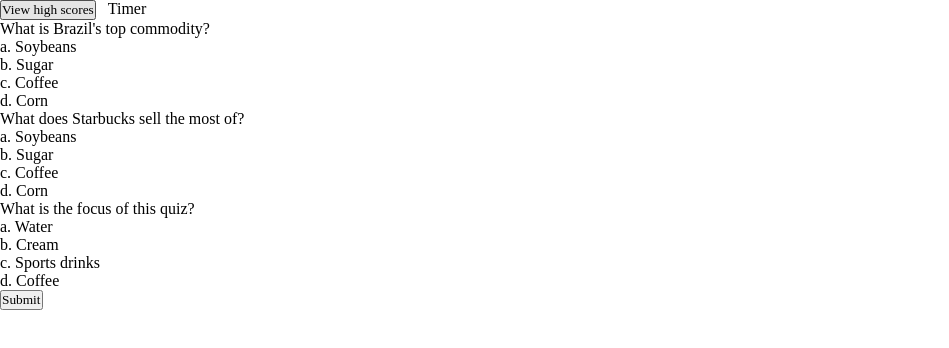
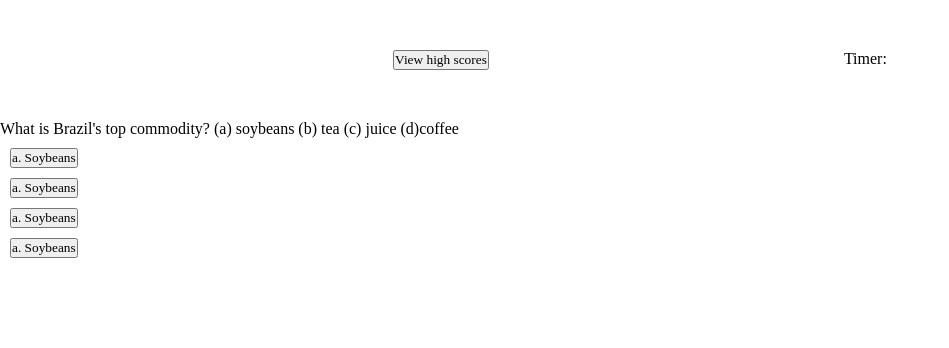
Before and after one commit to Rhondoid/multiple-choice-quiz, a plain HTML site: page questions.html in a window 1280 px wide. Shown: the whole page, without its empty margins (0-949 px from the left). Drawn offline with Linux system fonts and the light colour scheme.

Commit message:
css style, refactoring, linked questions pg

```diff
--- a/assets/CSS/style.css
+++ b/assets/CSS/style.css
@@ -1,32 +1,45 @@
 *  {
     margin: 0;
     padding: 0;
-
     gap: 12px;
     font-family: 'Times New Roman', Times, serif;
     box-sizing: border-box;
 }
+
 header{
-    display: inline-flex;
-    flex-wrap: wrap;
+    display: flex;
+    justify-content: space-evenly;
+    margin: 50px;
 }
 
-.start{
+.start {
+    position: relative;
+    align-items:center;
     box-sizing: border-box;
     background-color: pink ;
     padding: 20px;
-
 }
 
-.questions{
-    flex-flow: column;
+.parent{
     position: relative;
-    align-items:center
+    display: flexbox space-between;
     background-color: light-blue;
+}
 
+.child {
+    margin: 10px;
+}
 
-}
 .submit{
     flex-direction: column;
     padding-inline-end: 20px;
 }
+
+@media screen and (min-width: 500px) {
+    body {
+      color: black;
+    }
+  }
+
+  @media screen and (min-width: 760px) {
+  }
--- a/questions.html
+++ b/questions.html
@@ -10,42 +10,35 @@
 
 <body>
     <header>
+
         <button>View high scores</button>
-        <p id="Time">Timer</p>
+        <p id="Time">Timer:
+            <span id='countdown'></span>
+        </p>
 
     </header>
 
-<div class="questions" >
-    <p id="One">What is Brazil's top commodity?</p>
-    <ol>
-        <li>a. Soybeans</li>
-        <li>b. Sugar</li>
-        <li>c. Coffee</li>
-        <li>d. Corn</li>
-    </ol>
-</div>
+    <div class="h-100" >
+        <div class="row h-100 justify-content-center align-items-center">
 
-<div class="questions" >
-    <p id="Three">What does Starbucks sell the most of?</p>
-    <ul>
-        <li>a. Soybeans</li>
-        <li>b. Sugar</li>
-        <li>c. Coffee</li>
-        <li>d. Corn</li>
-    </ul>
-</div>
-<div class="questions" >
-    <p id="Four">What is the focus of this quiz?</p>
-    <ul>
-        <li>a. Water</li>
-        <li>b. Cream</li>
-        <li>c. Sports drinks</li>
-        <li>d. Coffee</li>
-    </ul>
-<div>
-    <button type="submit">Submit</button>
-</div>
-</div>
- <script src="script.js"></script>
- </body>
+        <p id="question-text"></p>
+
+        <div class="align-vertical">
+            <div class="child">
+                <button>a. Soybeans</button>
+            </div>
+            <div class="child">
+                <button>a. Soybeans</button>
+            </div>
+            <div class="child">
+                <button>a. Soybeans</button>
+            </div>
+            <div class="child">
+                <button>a. Soybeans</button>
+            </div>
+        </div>
+    </div>
+    </div>
+    <script src="script.js"></script>
+</body>
 </html>
--- a/script.js
+++ b/script.js
@@ -4,28 +4,26 @@ var questions=["One", "Two", "Three", "Four"];
 var answer="Coffee";
 var incorrectAnswer="Wrong!"
 var score=0;
-var clock="timer"
+var time="timer"
+var response= "answer"
 
-var queStart="Start Quiz";
+var queStart="StartQuiz";
 
 
-var startQuiz =document.getElementsByName("Start Quiz");
+var startQuiz =document.getElementById("StartQuiz");
 const queQuestions=document.getElementsByName ("questions");
 const viewHighScores =document.getElementsByName("View High Scores");
 const player=document.getElementsByName("Enter Initials");
+var questionText = document.getElementById("question-text");
+console.log("a: ", questionText)
+var currentQuestionNumber = 0;
 
-
-// const hide={
-
-// }
-// const show={
-
-// }
 var questions =[
     {
         "One": "What is Brazil's top commodity?\n\(a) soybeans\n\(b) tea\n\
         (c) juice\n\(d)coffee",
         answer: "coffee"
+
     },
     {
         "Two": "What does Starbucks sell the most of?\n\
@@ -41,22 +39,60 @@ var questions =[
         "four": "What is the focus of this quiz?\n\(a)soda\n\(b)coffee\n\(c)water\n\(d)cream",
         answer:"coffee"
     }
+
 ]
 for (var i=0; i< questions.length; i++) {
 
 }
-if (response==questions[i].answer) {
-    score++;
-    alert ("Correct");
+// if (response==questions[i].answer) {
+//     score++;
+//     alert ("Correct");
 
-} else {
-    "Wrong!", timer -= 10;
+// } else {
+//     "Wrong!", timer -= 10;
 
+// }
+
+console.log(questions[0].One)
+questionText.textContent = questions[0].One;
+console.log(questionsText);
+
+console.log(startQuiz)
+startQuiz.addEventListener('click', countdown, false);
+// // Submit.addEventListener("click", Submit);
+// viewHighScores.addEventListener("click","View High Scores");
+// scoreBtn.addEventListener("click", "Enter Initials");
+
+var timerEl = document.getElementById('countdown');
+var mainEl = document.getElementById('main');
+
+function displayMessage(){
+    console.log("hello")
 }
 
+// Timer that counts down from 5
+function countdown(evt) {
+  var timeLeft = 5;
 
-
-queStartBtn.addEventListener(click, "Start Quiz");
-"Submit".addEventListener(click, "Submit");
-viewHighScores.addEventListener(click,"View High Scores");
-scoreBtn.addEventListener(click, "Enter Initials");
+  // Use the `setInterval()` method to call a function to be executed every 1000 milliseconds
+  var timeInterval = setInterval(function () {
+    // As long as the `timeLeft` is greater than 1
+    if (timeLeft > 1) {
+      // Set the `textContent` of `timerEl` to show the remaining seconds
+      timerEl.textContent = timeLeft + ' seconds remaining';
+      // Decrement `timeLeft` by 1
+      timeLeft--;
+    } else if (timeLeft === 1) {
+      // When `timeLeft` is equal to 1, rename to 'second' instead of 'seconds'
+      timerEl.textContent = timeLeft + ' second remaining';
+      timeLeft--;
+    } else {
+      // Once `timeLeft` gets to 0, set `timerEl` to an empty string
+      timerEl.textContent = '';
+      // Use `clearInterval()` to stop the timer
+      clearInterval(timeInterval);
+      // Call the `displayMessage()` function
+      displayMessage();
+    }
+  }, 50);
+}
```
Also changed, not shown: index.html (+8 -1 lines).
